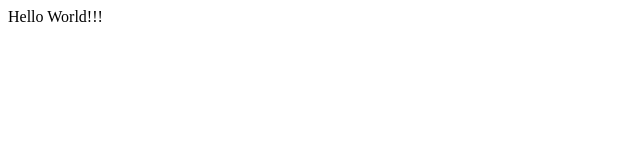
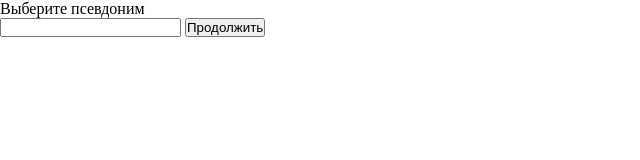
Before and after one commit to Antyfeev96/AHJ-sse-ws-frontend, a website built with webpack: page index.html in a window 1280 px wide. Shown: the whole page, without its empty margins (0-640 px from the left). Built offline with nearby package versions, Linux system fonts and the light colour scheme.

Commit message:
SASS package added

```diff
--- a/index.html
+++ b/index.html
@@ -4,9 +4,14 @@
     <meta charset="UTF-8">
     <meta http-equiv="X-UA-Compatible" content="IE=edge">
     <meta name="viewport" content="width=device-width, initial-scale=1.0">
-    <title>Document</title>
+    <title>AHJ-sse-ws-frontend</title>
+    <link href="css/style.scss" rel="stylesheet" type="text/html">
 </head>
 <body>
-
+    <form class="login-form">
+        <div class="login-form__title">Выберите псевдоним</div>
+        <input type="text" class="login-form__input">
+        <button class="login-form__button">Продолжить</button>
+    </form>
 </body>
 </html>
--- a/package.json
+++ b/package.json
@@ -30,6 +30,7 @@
     "html-loader": "^2.1.2",
     "html-webpack-plugin": "^5.3.1",
     "mini-css-extract-plugin": "^1.3.9",
+    "sass": "^1.32.8",
     "sass-loader": "^11.0.1",
     "style-loader": "^2.0.0",
     "webpack": "^5.25.0",
--- /dev/null
+++ b/src/css/style.scss
@@ -0,0 +1,10 @@
+* {
+    box-sizing: border-box;
+    margin: 0;
+    padding: 0;
+}
+
+.login-form {
+    display: block;
+    margin-top: 100px auto 0 auto;
+}
--- a/src/index.js
+++ b/src/index.js
@@ -1 +1,3 @@
-document.body.textContent = 'Hello World!!!';
+import './css/style.scss';
+
+console.log('hello world');
```
Also changed, not shown: 1 other file.
